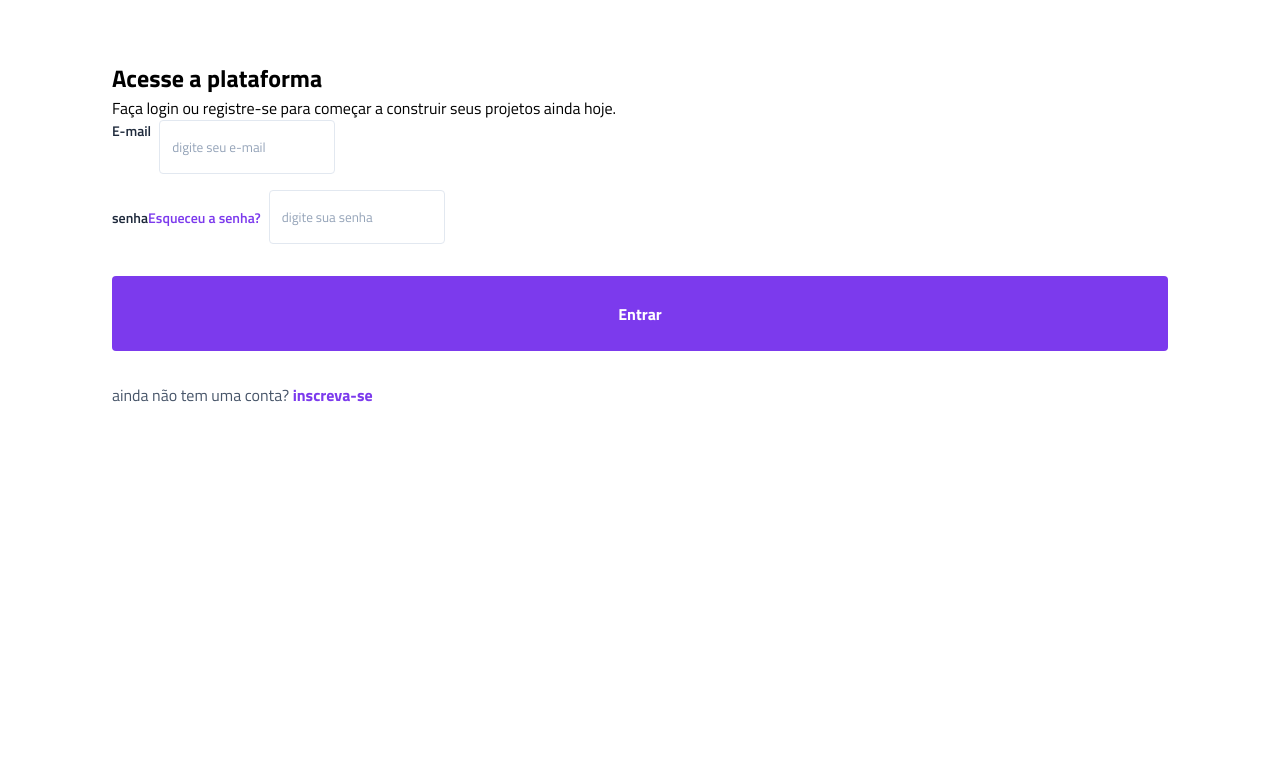
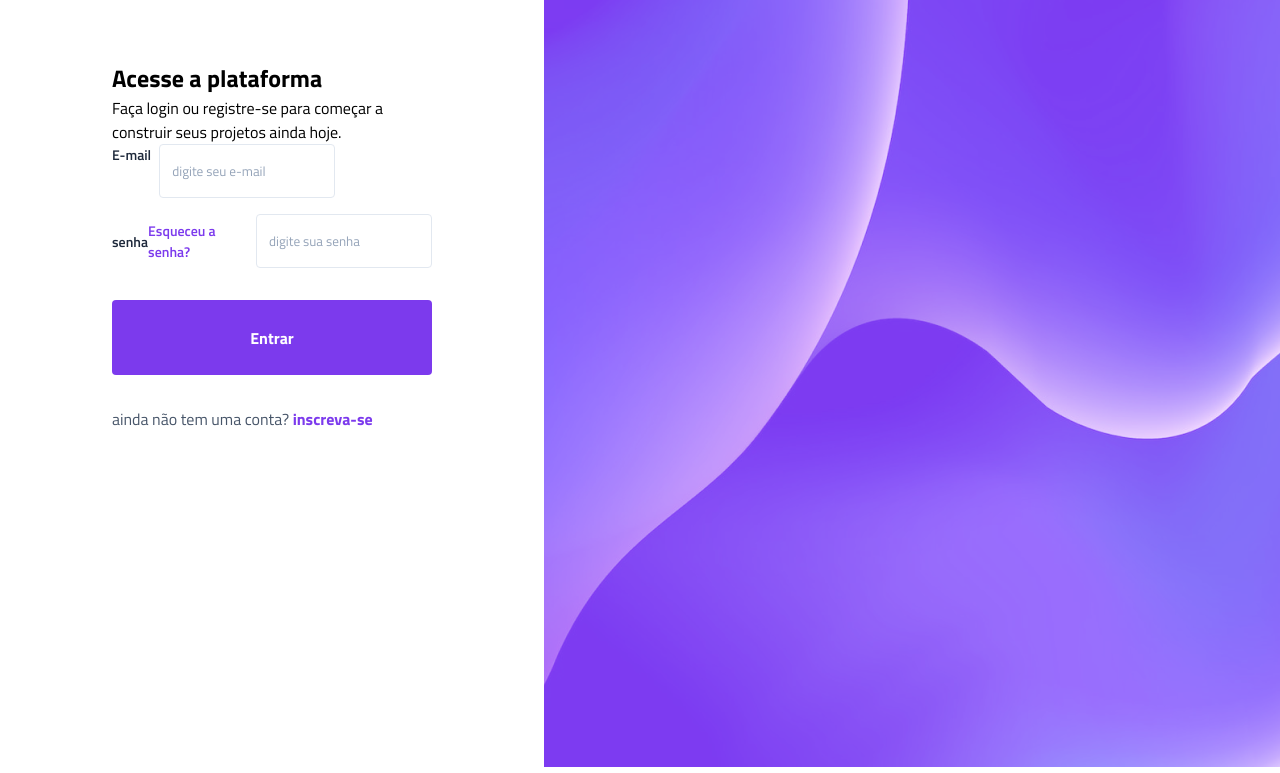
Before and after one commit to renatopachecoo/projeto-vertigo, a plain HTML site: page index.html in a window 1280 px wide. Shown: the part 133-906 px from the top of the page. Before the commit the page ends 800 px from the top, so only its background shows below. Drawn offline with Linux system fonts and the light colour scheme.

Commit message:
inserção do background desktop

```diff
--- a/index.html
+++ b/index.html
@@ -47,6 +47,9 @@
             </section>
         </main>
     </div>
+    <div class="bg-desktop">
+        <img src="./bg-desktop.png" alt="background desktop">
+    </div>
 </body>
 
 </html>
--- a/style.css
+++ b/style.css
@@ -119,7 +119,15 @@ main {
     font-size: 1rem;
 }
 
+.bg-desktop {
+    display: none;
+}
+
 @media(min-width: 1000px) {
+    body {
+        display: flex;
+    }
+
     header {
         background: none;
         justify-content: flex-start;
@@ -133,4 +141,13 @@ main {
     main {
         padding-inline: 7rem;
     }
+
+    .conteudo {
+        width: 100%;
+    }
+
+    .bg-desktop {
+        display: block;
+        width: 100%;
+    }
 }
```
Also changed, not shown: bg-desktop.png (added).
